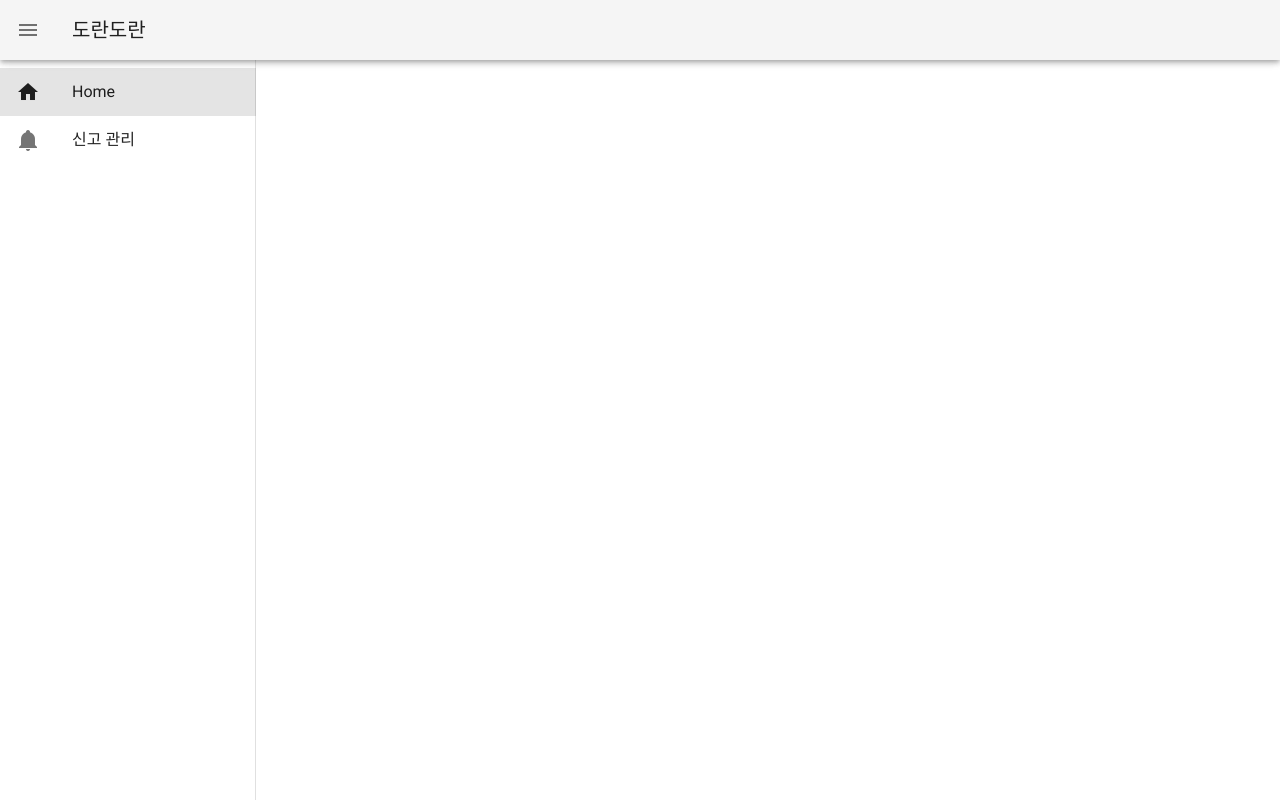
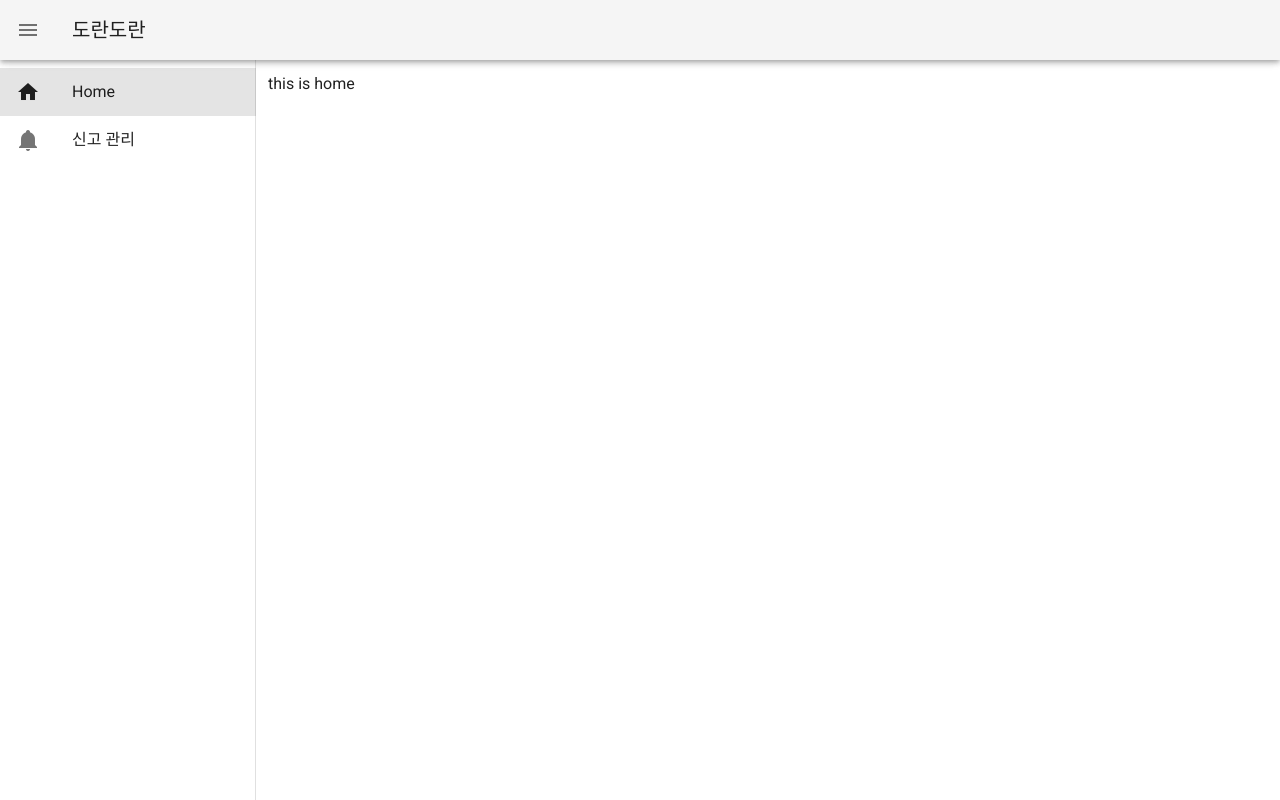
Before and after one commit to woowacourse-teams/2020-doran-doran, a Vue app in the folder front-admin/: page / in a window 1280 px wide. Built offline with nearby package versions, Linux system fonts and the light colour scheme.

Commit message:
feature/188 feat: App.vue에 v-main, routerview 추가

```diff
--- a/front-admin/src/App.vue
+++ b/front-admin/src/App.vue
@@ -20,6 +20,10 @@
         </v-list-item>
       </v-list>
     </v-navigation-drawer>
+
+    <v-main>
+      <RouterView />
+    </v-main>
   </v-app>
 </template>
 
```
